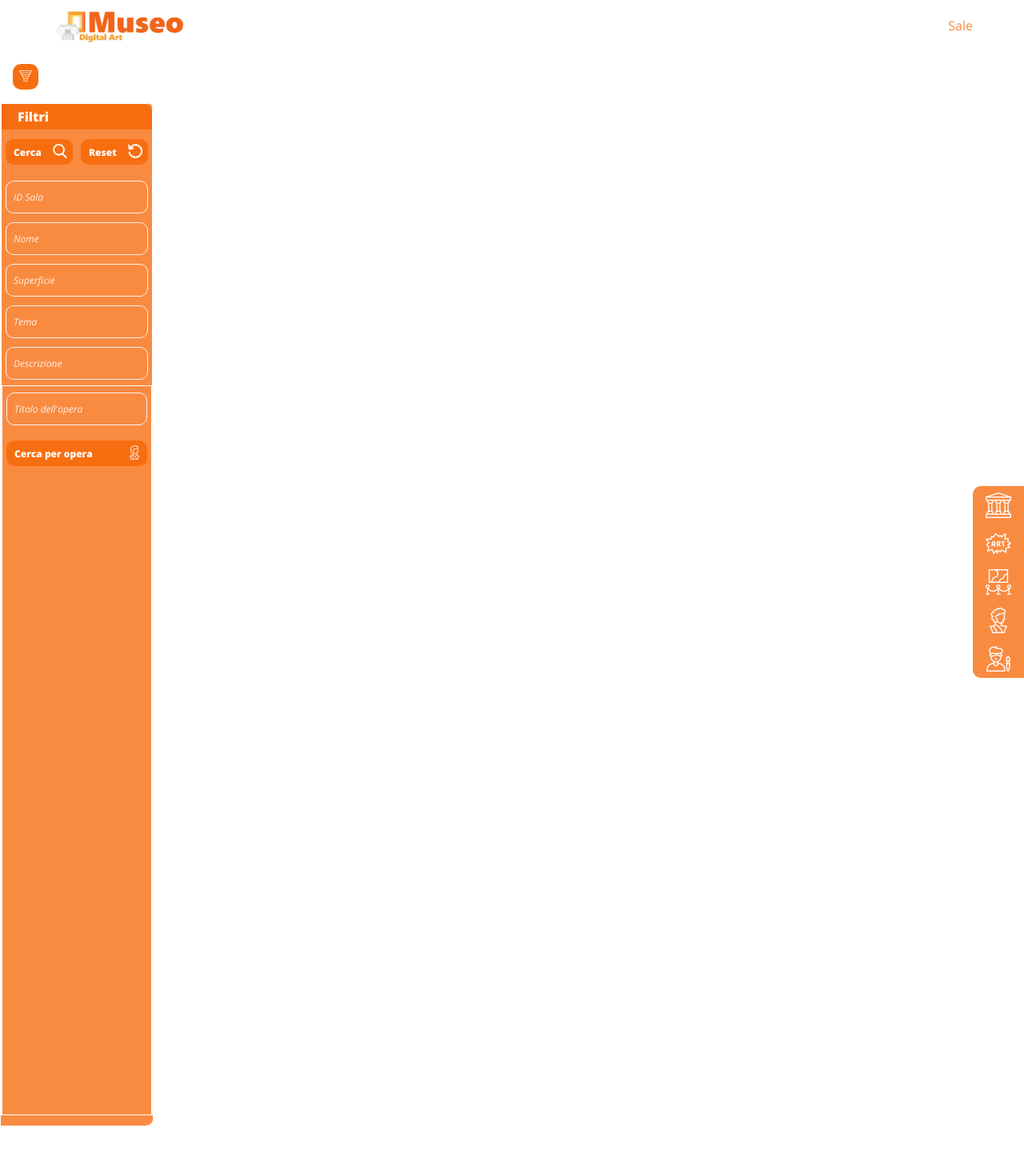
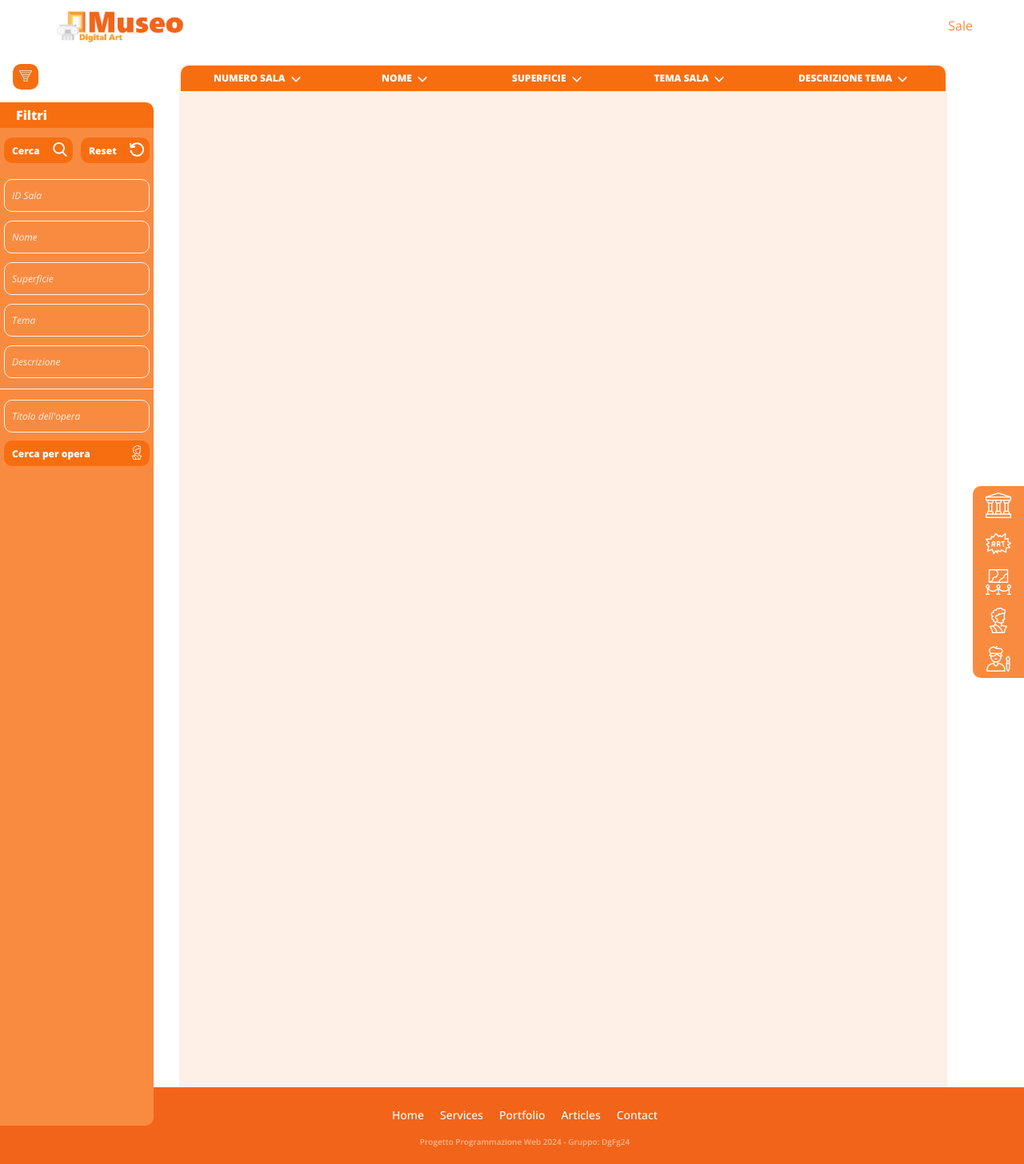
Before and after one commit to DanieleGotti/MUSEO_Digital_Art, a PHP site: page /sala.php in a window 1280 px wide. Shown: the whole page at 80% size. Run offline with PHP 8.4, Linux system fonts and the light colour scheme; data that the repository does not hold is empty.

Commit message:
UI sale e footer

```diff
--- /dev/null
+++ b/code/css/cssFooter.css
@@ -0,0 +1,49 @@
+* {
+  margin: 0;
+  padding: 0;
+  list-style: none;
+  text-decoration: none;
+}
+
+.footer {
+  width: 100%;
+  height: 4rem;
+  background: #f26419;
+  display: grid;
+  place-items: center;
+  padding: 1rem;
+  position: fixed;
+  bottom: 0;
+  border-top-left-radius: 10px;
+  border-top-right-radius: 10px;
+}
+
+.footer ul {
+    list-style: none;
+    display: flex;
+    margin: 0;
+}
+
+.footer ul li a{
+    padding: 10px;
+    text-decoration: none;
+    color: white;
+    transition: 200ms;
+    font-family: "Open sans";
+    font-weight: 500;
+    font-size: 14px;
+}
+.footer ul li a:hover{
+    color: #FFB68D;
+}
+
+.footer p {
+  right: 0;
+  padding:0;
+  color: #FFB68D;
+  height: 10px;
+  margin: 0;
+  font-family: "Open sans";
+  font-weight: 600;
+  font-size: 10px;
+}
--- a/code/css/cssPage.css
+++ b/code/css/cssPage.css
@@ -7,7 +7,6 @@
 
 body {
   background-color: white;
-  z-index: -10;
 }
 
 .filterButton {
@@ -41,8 +40,6 @@ body {
   overflow: hidden;
   transition: width 200ms ease;
   z-index: 1;
-
-  float: left;
 }
 
 .form {
@@ -52,10 +49,10 @@ body {
   weight: 100%;
   border-bottom-right-radius: 10px;
   display: inline-flex;
-  border: 1px solid white;
+  padding-bottom: 10px;
 }
 
-.filterContainer {
+.filterContainer, .filterContainer2 {
   list-style: none;
   padding-left: 0;
   margin: 0 auto;
@@ -63,23 +60,18 @@ body {
   flex-direction: column;
   align-items: left;
   height: calc(100vh - 12rem);
-  padding-bottom: 0px;
   display: inline-flex;
-  border: 1px solid white;
-
 }
 
 .filterContainer2 {
-  list-style: none;
-  padding-left: 0;
-  margin: 0 auto;
-  display: flex;
-  flex-direction: column;
-  align-items: left;
-  height: calc(100vh - 12rem);
-  padding-bottom: 0px;
+  padding-top: 5px;
+  height: 6rem;
   display: inline-flex;
-  border: 1px solid white;
+  border-top: 1px solid #FEF0E7;
+}
+
+.filterContainer2 .filterItem:first-child {
+  margin-bottom: -5px;
 }
 
 .filterHeader {
@@ -109,7 +101,7 @@ body {
   color: white;
 }
 
-.filterItem {
+.filterItem, .filterItemLast {
   height: 3rem;
   width: 100%;
   display: flex;
@@ -120,6 +112,10 @@ body {
   box-sizing: border-box;
   margin: 0.25rem 0rem;
   position: relative;
+}
+
+.filterItemLast {
+  margin-bottom: 10px;
 }
 
 .button {
@@ -287,9 +283,6 @@ body {
   background-color: #FEF0E7;
   display: flex;
   flex-direction: column;
-
-  margin-left: 14rem; /* Assicurati che questo margine sia sufficiente per posizionare la tabella accanto ai filtri */
-  transition: margin-left 200ms ease; /* Modifica per aggiungere un'animazione quando il margine cambia */
 }
 
 .tableBody thead {
@@ -413,7 +406,6 @@ td {
 
 @media (max-width: 992px) {
   th:nth-child(4), td:nth-child(4) {
-    margin-left: 0; /* Per schermi più piccoli, la tabella sarà centrata sotto i filtri */
     min-width: 0;
   }
 }
@@ -432,18 +424,18 @@ td {
 
 .iconArrow {
   display: inline-block;
-  width: 16px;
-  height: 16px;
+  width: 12px;
+  height: 12px;
   border-radius: 50%;
   vertical-align: middle;
   font-size: 1rem;
-  margin-left: .5rem;
+  margin-left: .25rem;
   background-color: #F76E11;
   border: none;
 }
 
 .iconArrow img{
-  height: 16px;
+  height: 12px;
   border-radius: 50%;
   display: flex;
   vertical-align: center;
--- a/code/footer.html
+++ b/code/footer.html
@@ -1 +1,20 @@
-<footer>FOOTER</footer>
+<!DOCTYPE HTML>
+<html>
+<head>
+  <title>footer</title>
+  <link rel="stylesheet" href="./css/cssFooter.css">
+  <link href="https://fonts.googleapis.com/css2?family=Open+Sans:ital,wght@0,300..800;1,300..800&display=swap" rel="stylesheet">
+</head>
+<body>
+  <div class="footer">
+    <ul>
+      <li><a href="index.php">Home</a></li>
+      <li><a href="#">Services</a></li>
+      <li><a href="#">Portfolio</a></li>
+      <li><a href="#">Articles</a></li>
+      <li><a href="#">Contact</a></li>
+    </ul>
+    <p>Progetto Programmazione Web 2024 - Gruppo: DgFg24</p>
+  </div>
+</body>
+</html>
--- a/code/index.php
+++ b/code/index.php
@@ -108,7 +108,7 @@
         <div class="panel">
           <div class="panelTitle">
             <h3>Ammira le nostre opere</h3>
-            <a href="./opere.php">Scopri di più</a>
+            <a href="./opera.php">Scopri di più</a>
           </div>
           <div class="horizontalScroll">
             <div class="card">
--- a/code/sala.php
+++ b/code/sala.php
@@ -13,6 +13,7 @@
   $page = 'Sale';
   include 'header.php';
   include 'nav.html';
+  include 'footer.html';
 ?>
 
   <button id="bottoneFiltri" class="filterButton" onclick="moveFilters()"  onmouseenter="animateIcon(this)" onmouseleave="animateIcon(this)">
@@ -56,7 +57,7 @@
             <input id="temaSala" class="input" name="temaSala" type="text">
             <label class="placeHolder">Tema</label>
           </li>
-          <li class="filterItem">
+          <li class="filterItemLast">
             <input id="descrizione" class="input" name="descrizione" type="text"/>
             <label class="placeHolder">Descrizione</label>
           </li>
@@ -81,6 +82,7 @@
         </div>
       </ul>
     </form>
+  </div>
 
   <div id="result" class="tableBody">
 <?php
@@ -118,9 +120,6 @@
 
   try {
     $result = $conn->query($query);
-      if ($result->rowCount() == 0) {
-        echo "<p>No results found</p>";
-      }
   } catch(PDOException $e) {
     echo "<p>DB Error on Query: " . $e->getMessage() . "</p>";
     $error = true;
@@ -131,32 +130,32 @@
     <table>
       <thead>
         <tr>
-            <th>ID
+          <th>NUMERO SALA
             <button class="iconArrow">
               <img src="./img/freccia.png">
             </button>
           </th>
-            <th>Nome
+          <th>NOME
             <button class="iconArrow">
               <img src="./img/freccia.png">
             </button>
           </th>
-            <th>Superficie
+          <th>SUPERFICIE
             <button class="iconArrow">
               <img src="./img/freccia.png">
             </button>
           </th>
-            <th>Tema Sala
+          <th>TEMA SALA
             <button class="iconArrow">
               <img src="./img/freccia.png">
             </button>
           </th>
-            <th>Descrizione
+          <th>DESCRIZIONE TEMA
             <button class="iconArrow">
               <img src="./img/freccia.png">
             </button>
           </th>
-            <th>Nome Opera
+          <th>TITOLO OPERA
             <button class="iconArrow">
               <img src="./img/freccia.png">
             </button>
@@ -197,27 +196,27 @@
     <table>
       <thead>
         <tr>
-            <th>ID
+          <th>NUMERO SALA
             <button class="iconArrow">
               <img src="./img/freccia.png">
             </button>
           </th>
-            <th>Nome
+          <th>NOME
             <button class="iconArrow">
               <img src="./img/freccia.png">
             </button>
           </th>
-            <th>Superficie
+          <th>SUPERFICIE
             <button class="iconArrow">
               <img src="./img/freccia.png">
             </button>
           </th>
-            <th>Tema Sala
+          <th>TEMA SALA
             <button class="iconArrow">
               <img src="./img/freccia.png">
             </button>
           </th>
-            <th>Descrizione
+          <th>DESCRIZIONE TEMA
             <button class="iconArrow">
               <img src="./img/freccia.png">
             </button>
```
Lines whose indentation alone changed are shown as unchanged.
